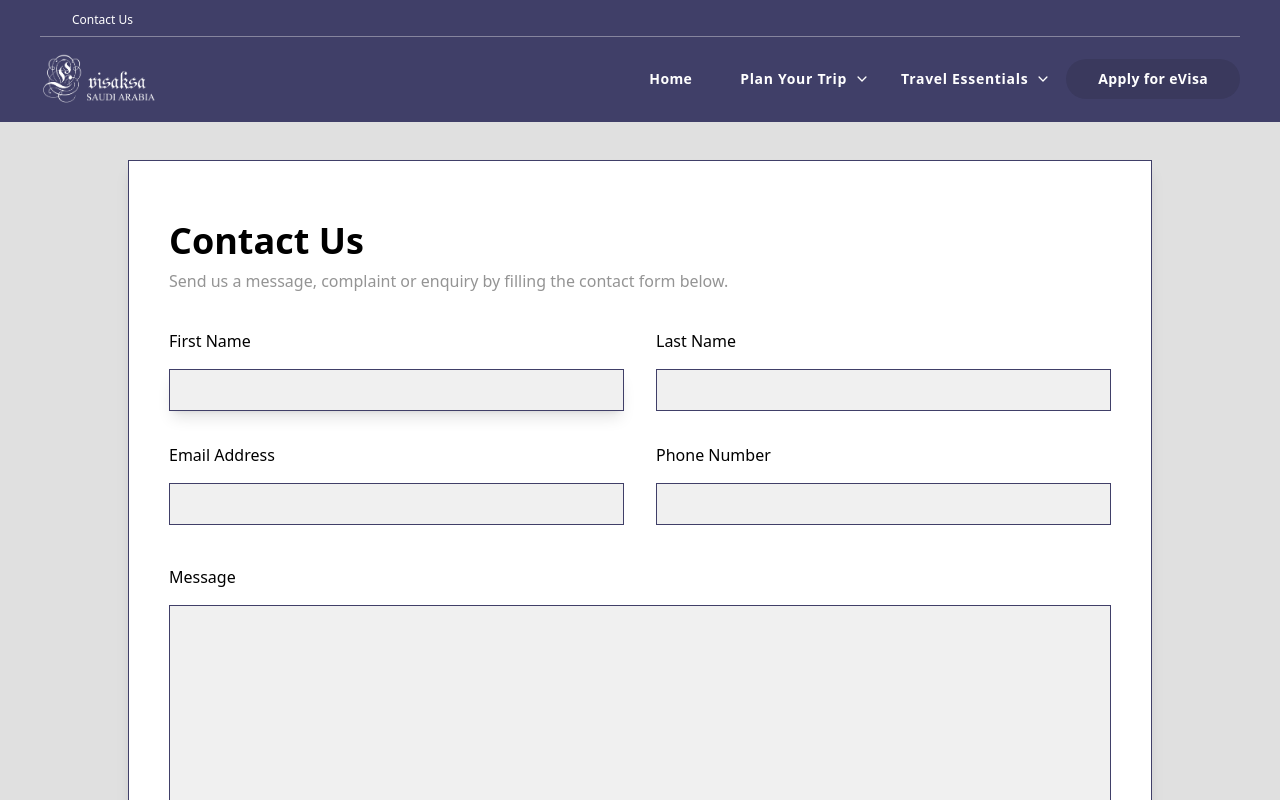
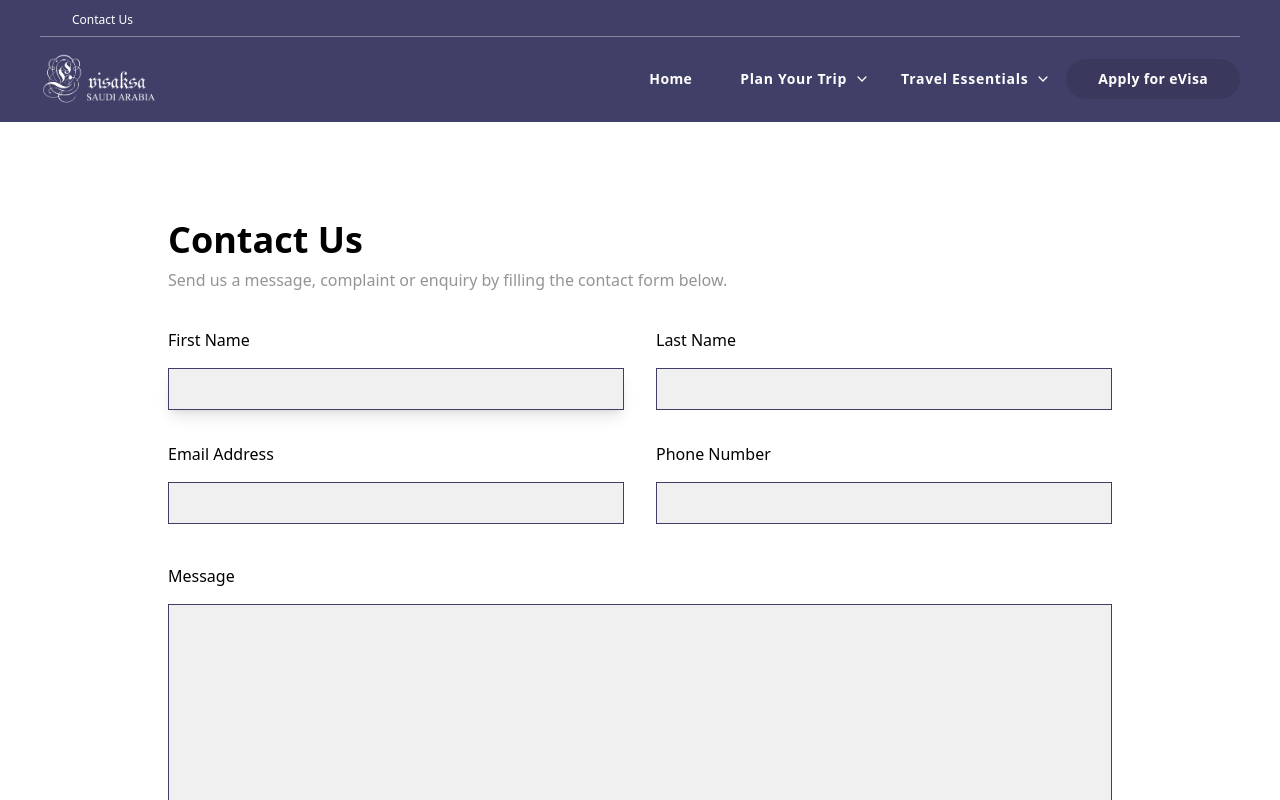
Before and after one commit to blackhorsese/evisaksa, a React (Create React App) app: page /contact-us in a window 1280 px wide. Shown: the top 800 px of the page. Built offline with nearby package versions, Linux system fonts and the light colour scheme.

Commit message:
Update contact.jsx

```diff
--- a/src/pages/Home Page/contact.jsx
+++ b/src/pages/Home Page/contact.jsx
@@ -44,9 +44,9 @@ const Contact = () => {
   return (
     <>
     <Navbar color={location.pathname} />
-    <div className="bg-[#E0E0E0] min-h-screen">
+    <div className="min-h-screen">
         <div className="lg:pt-40 md:pt-40 pt-20 lg:pb-20 md:pb-16 pb-10 max-w-screen-lg mx-auto justify-center">
-            <div className='bg-white lg:px-10 md:px-8 px-5 lg:py-10 py-5 lg:mx-0 md:mx-10 mx-4 border-[#403F68] border shadow-lg'>
+            <div className='bg-white lg:px-10 md:px-8 px-5 lg:py-10 py-5'>
                 <div className='max-w-screen-2xl mx-auto align-middle pt-5'>
                     <div className='mx-auto'>
                         <h1 className='md:text-4xl text-2xl font-semibold'>
```
